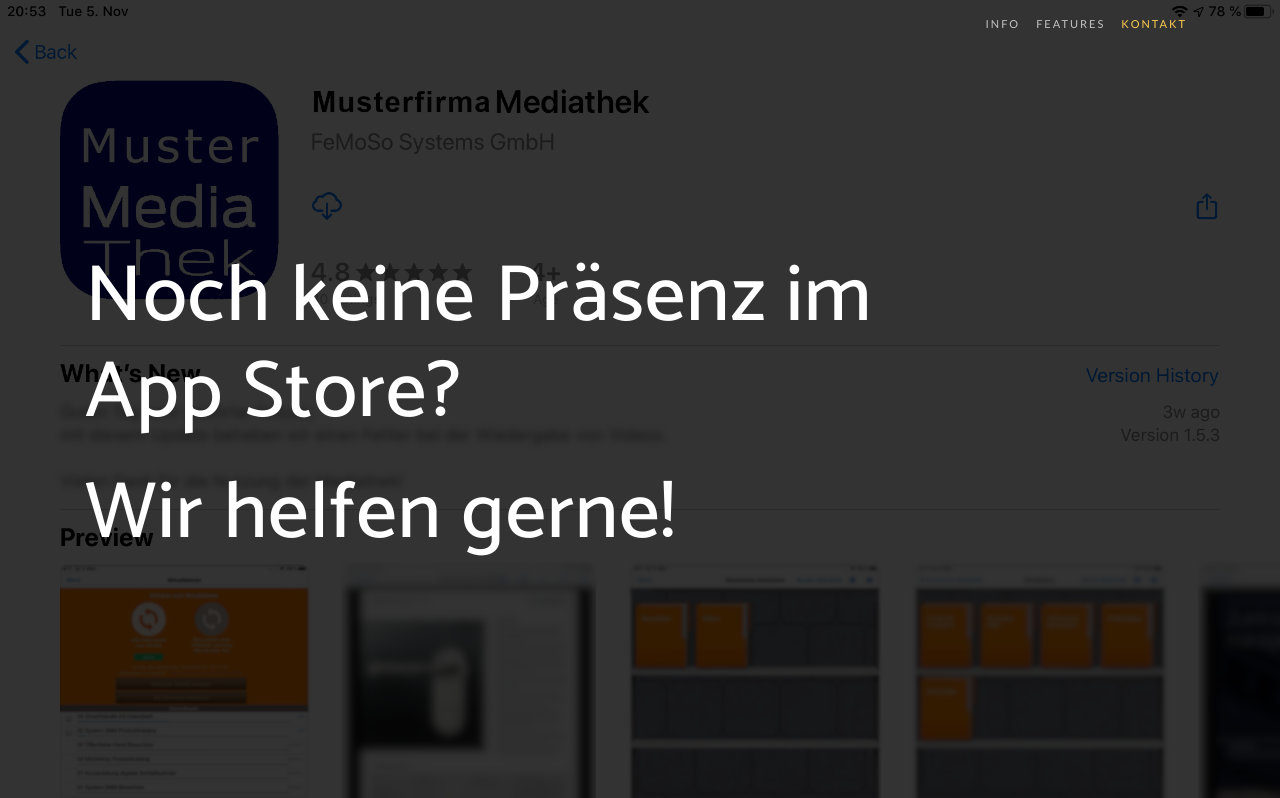
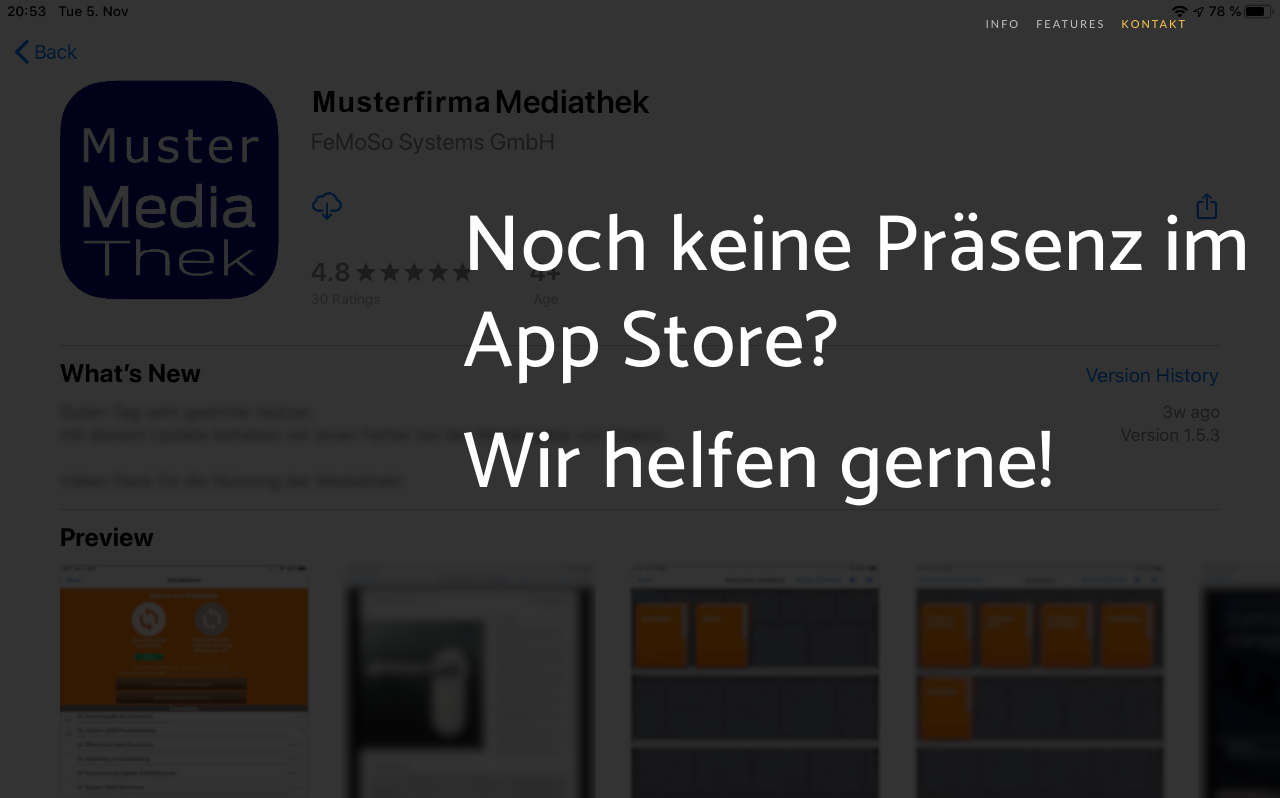
Before and after one commit to Sorcecoder/femoso-site, a website with bundled scripts: page index.html in a window 1280 px wide. Shown: the top 798 px of the page. Built offline with nearby package versions, Linux system fonts and the light colour scheme; a web font is replaced by a local one.

Commit message:
set position of new section

```diff
--- a/scss/_cta.scss
+++ b/scss/_cta.scss
@@ -39,8 +39,10 @@ section.ctb {
     height: 100%;
     @include background-cover;
     .ctb-content {
-        position: relative;
+        position: absolute;
         z-index: 1;
+        top: 25%;
+        left: 35%;
         h2 {
             font-size: 50px;
             margin-top: 0;
```
Also changed, not shown: css/new-age.css, css/new-age.min.css.
